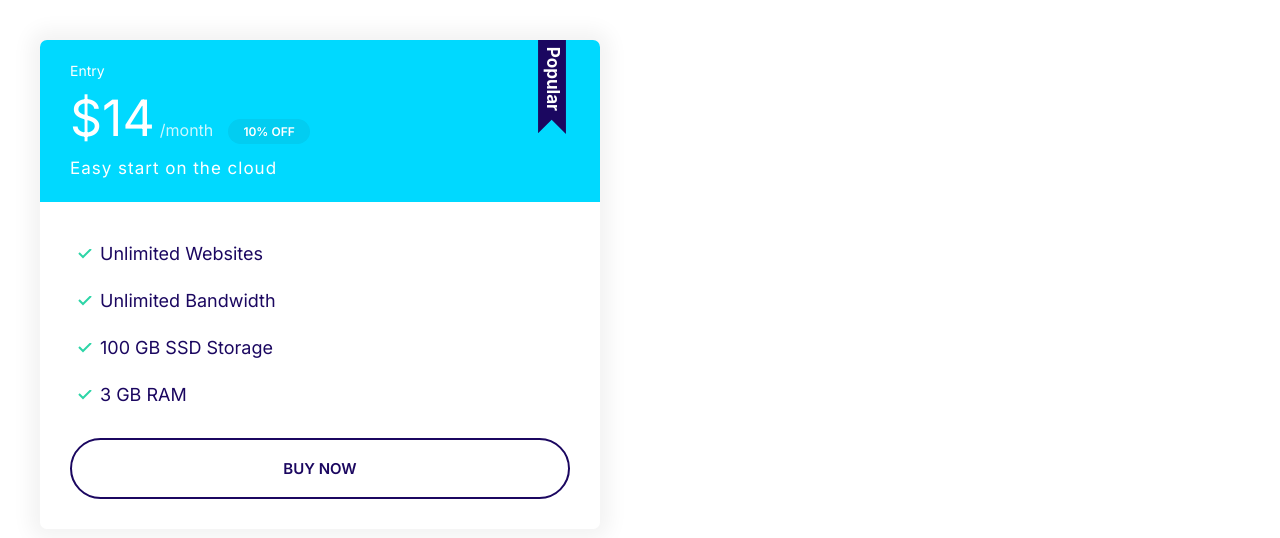
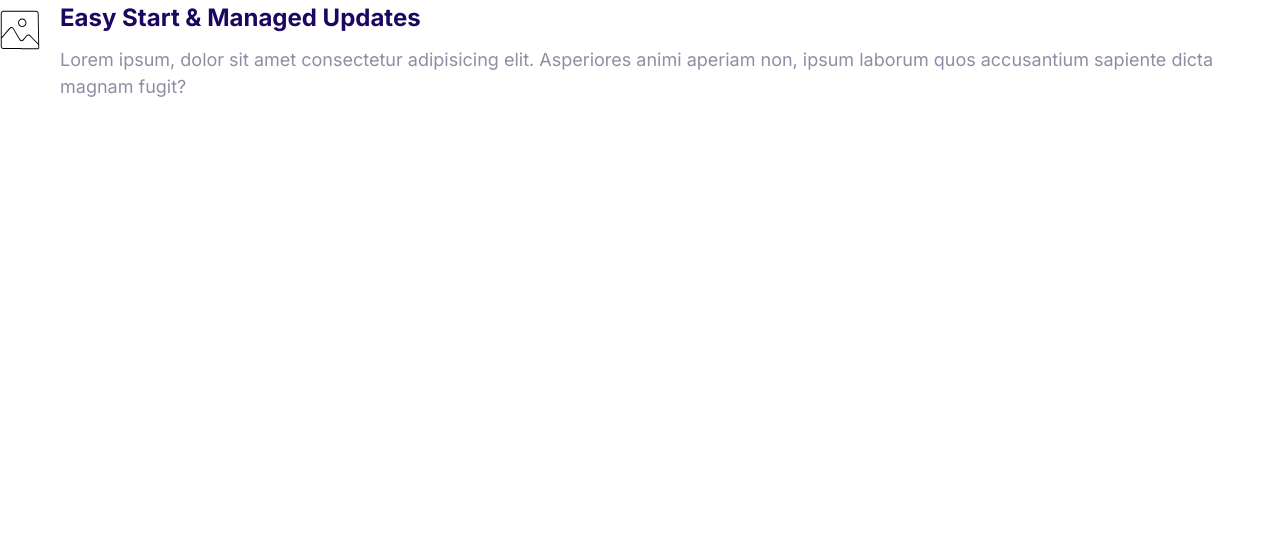
Before and after one commit to Karla-Abad/Moshify, a plain HTML site: page index.html in a window 1280 px wide. Drawn offline with Linux system fonts and the light colour scheme.

Commit message:
Updated the medias component .

```diff
--- a/css/styles.css
+++ b/css/styles.css
@@ -171,6 +171,10 @@ a {
 
 .icon--primary {
   fill: var(--color-primary);
+}
+
+.icon--secondary {
+  fill: var(--color-secondary);
 }
 
 .icon-container {
@@ -372,3 +376,21 @@ a {
     font-size: 1.7rem;
   }
 }
+
+/* Media */
+
+.media {
+  display: flex;
+}
+
+.media__title {
+  margin-top: 0;
+}
+
+.media__body {
+  margin: 0 2rem;
+}
+
+.media__image {
+  margin-top: 1rem;
+}
--- a/index.html
+++ b/index.html
@@ -15,26 +15,19 @@
     <link rel="stylesheet" href="css/styles.css" />
   </head>
   <body>
-    <div style="width: 50%; padding: 4rem">
-      <div class="plan plan--popular">
-        <div class="card card--secondary">
-          <header class="card__header">
-            <h3 class="plan__name">Entry</h3>
-            <span class="plan__price">$14</span>
-            <span class="plan__billing-cycle">/month</span>
-            <span class="badge badge--secondary badge--small">10% OFF</span>
-            <span class="plan__description">Easy start on the cloud</span>
-          </header>
-          <div class="card__body">
-            <ul class="list list--tick">
-              <li class="list__item">Unlimited Websites</li>
-              <li class="list__item">Unlimited Bandwidth</li>
-              <li class="list__item">100 GB SSD Storage</li>
-              <li class="list__item">3 GB RAM</li>
-            </ul>
-            <button class="btn btn--outline btn--block">Buy Now</button>
-          </div>
-        </div>
+    <div class="media">
+      <div class="media__image">
+        <svg class="icon icon--secondary">
+          <use xlink:href="images/sprite.svg#snap"></use>
+        </svg>
+      </div>
+      <div class="media__body">
+        <h3 class="media__title">Easy Start & Managed Updates</h3>
+        <p>
+          Lorem ipsum, dolor sit amet consectetur adipisicing elit. Asperiores
+          animi aperiam non, ipsum laborum quos accusantium sapiente dicta
+          magnam fugit?
+        </p>
       </div>
     </div>
   </body>
```
Also changed, not shown: components/medias.html (added, +14 -0 lines).
